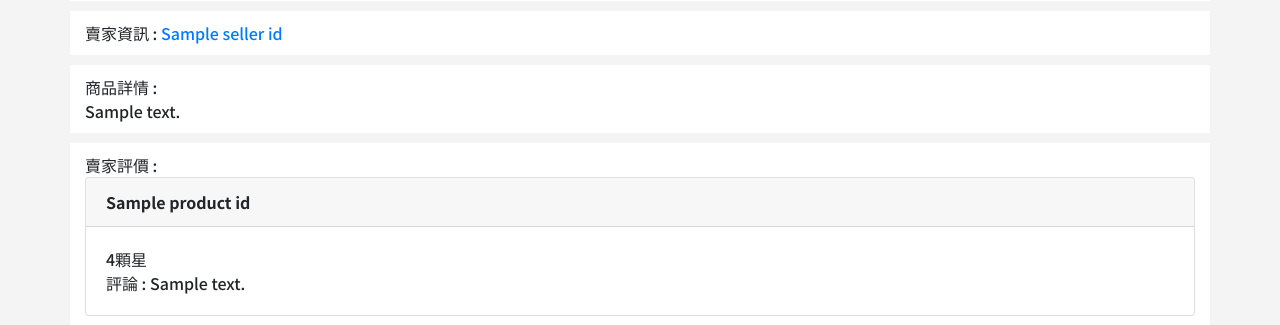
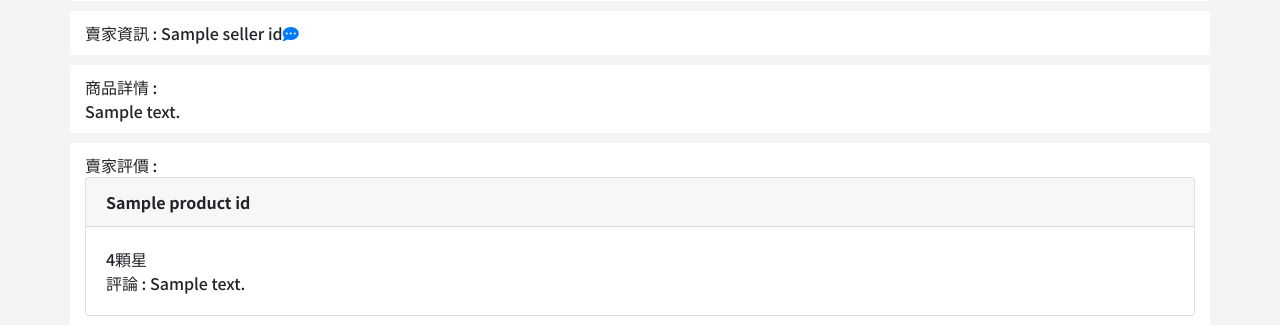
Before and after one commit to No3ody9rogramming/hishop, a Flask app: template app/templates/product/normal.html in a window 1280 px wide. Shown: the part 560-885 px from the top of the page. Run offline with Flask 2, Linux system fonts and the light colour scheme; the template is opened without the code that fills it: values that come from a table or form of the project are taken from there, most other values are stand-ins (such as "Sample title", 1, 10 or a date in 2020); grey boxes marked "Sample" are stand-in pictures; some libraries are stand-ins or nearby versions.

Commit message:
Update normal.html

```diff
--- a/app/templates/product/normal.html
+++ b/app/templates/product/normal.html
@@ -207,7 +207,7 @@
 
 	<div id="row" class="row">
 		<div class="col-md-12">
-			賣家資訊 : <a href="https://csesa.csie.ntou.edu.tw/hishop/user/hichat#{{ product.seller_id.id }}" target="_blank">{{ product.seller_id.name }}</a>
+			賣家資訊 : {{ product.seller_id.name }}<a href="https://csesa.csie.ntou.edu.tw/hishop/user/hichat#{{ product.seller_id.id }}" target="_blank"><i class="fas fa-comment-dots"></i></a>
 		</div>
 	</div>
 
```
